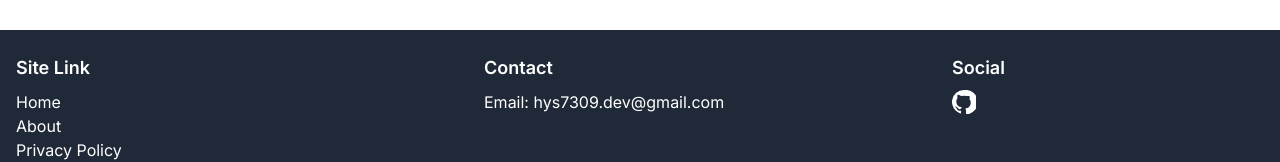
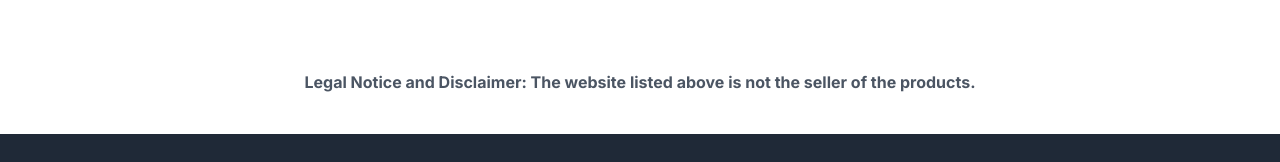
Before and after one commit to youngsikkk/customizing-news-app, a Next.js app: page /books/1 in a window 1280 px wide. Shown: the part 716-878 px from the top of the page. Built offline with nearby package versions, Linux system fonts and the light colour scheme.

Commit message:
feat: add disclaimer message

```diff
--- a/src/app/books/[id]/page.jsx
+++ b/src/app/books/[id]/page.jsx
@@ -28,6 +28,9 @@ const BookDetail = () => {
                     <p className="font-bold p-2">Books A Million | <a className="font-normal hover:underline" href={million}>{million}</a></p>
                     <p className="font-bold p-2">Bookshop | <a className="font-normal hover:underline" href={bookshop}>{bookshop}</a></p>
                 </div>
+                <div className="mt-20">
+                    <p className="font-bold text-gray-600">Legal Notice and Disclaimer: The website listed above is not the seller of the products.</p>
+                </div>
             </div>
         </div>
     )
```
